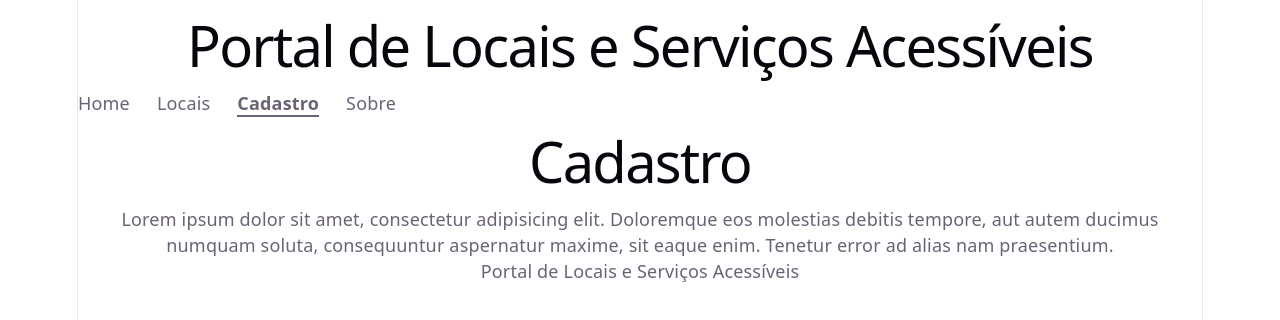
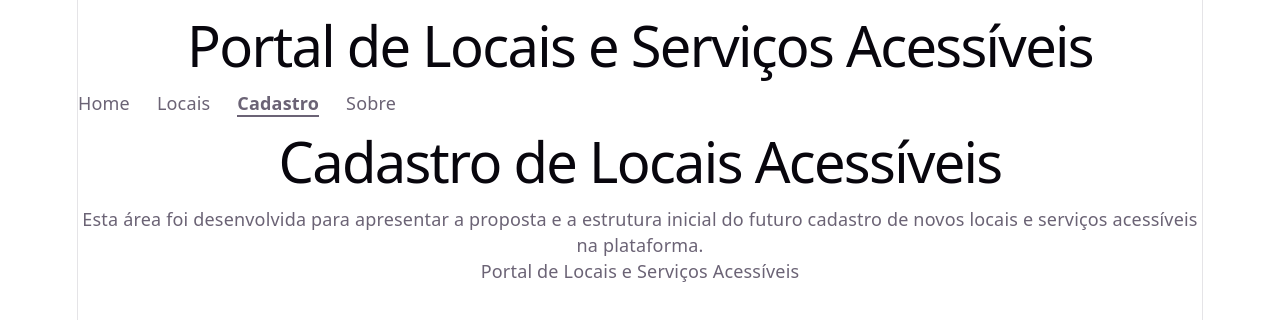
Before and after one commit to 1TDSPF-26/portal-locais-acessiveis, a React (Vite) app: page /cadastrar in a window 1280 px wide. Shown: the top 320 px of the page. Built offline with nearby package versions, Linux system fonts and the light colour scheme.

Commit message:
feat: adicionar estrutura semantica inicial e titulo principal

```diff
--- a/src/pages/Cadastro/Cadastro.tsx
+++ b/src/pages/Cadastro/Cadastro.tsx
@@ -1,9 +1,13 @@
 function Cadastro() {
   return (
-    <div>
-      <h1>Cadastro</h1>
-      <p>Lorem ipsum dolor sit amet, consectetur adipisicing elit. Doloremque eos molestias debitis tempore, aut autem ducimus numquam soluta, consequuntur aspernatur maxime, sit eaque enim. Tenetur error ad alias nam praesentium.</p>
-    </div>
+    <main>
+      <header>
+        <h1>Cadastro de Locais Acessíveis</h1>
+        <p>
+          Esta área foi desenvolvida para apresentar a proposta e a estrutura inicial do futuro cadastro de novos locais e serviços acessíveis na plataforma.
+        </p>
+      </header>
+    </main>
   )
 }
 
```
